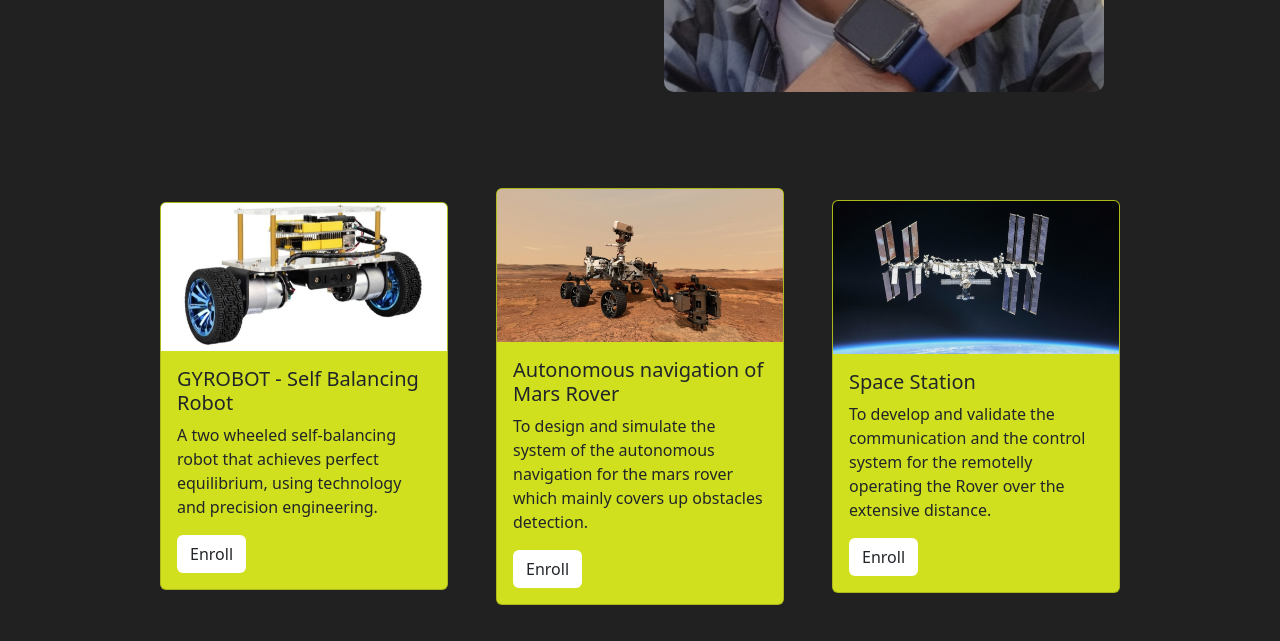
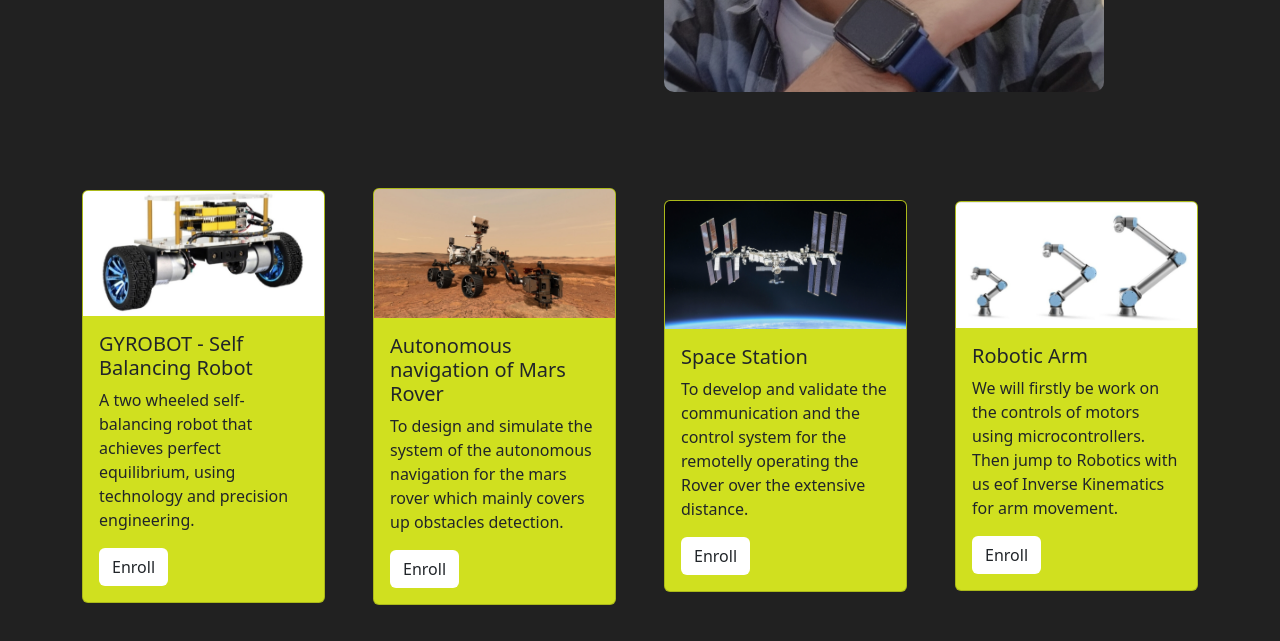
Before and after one commit to piyush0028/robo-secy, a plain HTML site: page index.html in a window 1280 px wide. Shown: the part 764-1405 px from the top of the page. Drawn offline with nearby package versions, Linux system fonts and the light colour scheme.

Commit message:
index.html

```diff
--- a/index.html
+++ b/index.html
@@ -76,6 +76,14 @@
           <a href="#" class="btn btn-my ">Enroll</a>
         </div>
       </div>
+     <div class="card" style="width: 18rem;">
+        <img src="images/arm.jpg" class="card-img-top" alt="...">
+        <div class="card-body">
+          <h5 class="card-title">Robotic Arm</h5>
+          <p class="card-text">We will firstly be work on the controls of motors using microcontrollers. Then jump to Robotics with us eof Inverse Kinematics for arm movement.</p>
+          <a href="#" class="btn btn-my ">Enroll</a>
+        </div>
+      </div>
     </div>
 
     <div class="container">
```
